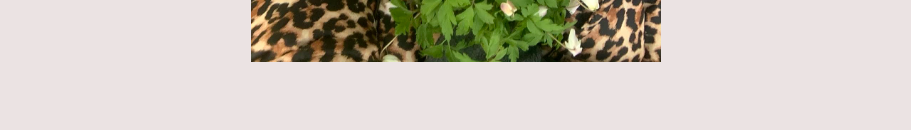
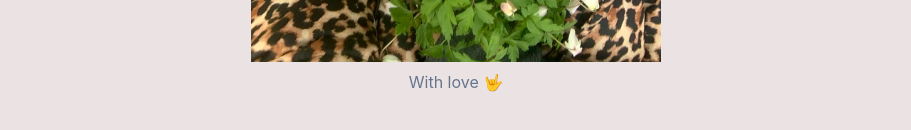
Before and after one commit to annajarlbo/annajarlbo.github.io, a plain HTML site: page index.html in a window 1280 px wide. Shown: the part 6757-6887 px from the top of the page, without its empty margins (184-1095 px from the left). Drawn offline with nearby package versions, Linux system fonts and the light colour scheme.

Commit message:
with love

```diff
--- a/index.html
+++ b/index.html
@@ -194,7 +194,10 @@
   <div class="container">
     <div class="columns">
       <div class="column col-4 col-mx-auto">
-        <img class="img-responsive" src="images/profile_flowers.jpg">
+        <figure class="figure">
+          <img class="img-responsive" src="images/profile_flowers.jpg">
+          <figcaption class="figure-caption text-center">With love 🤟</figcaption>
+        </figure>
       </div>
     </div>
   </div>
```
